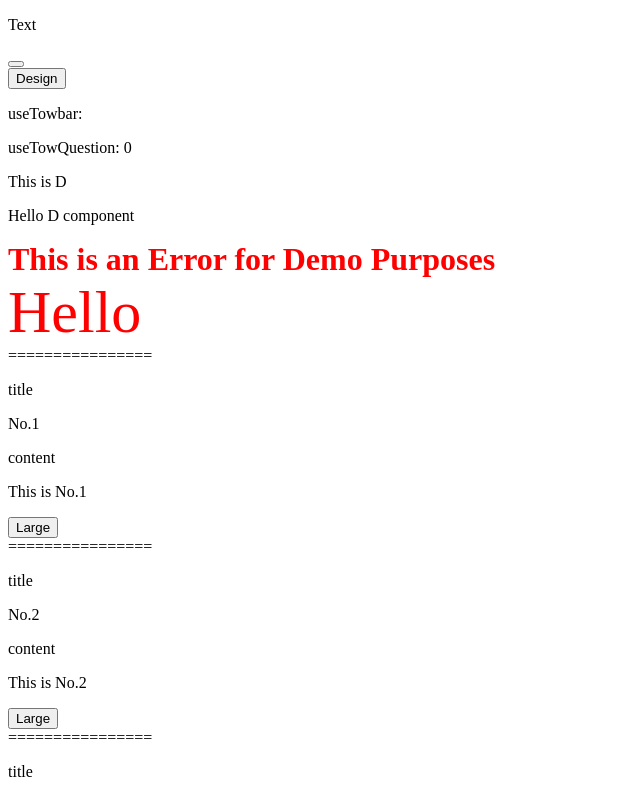
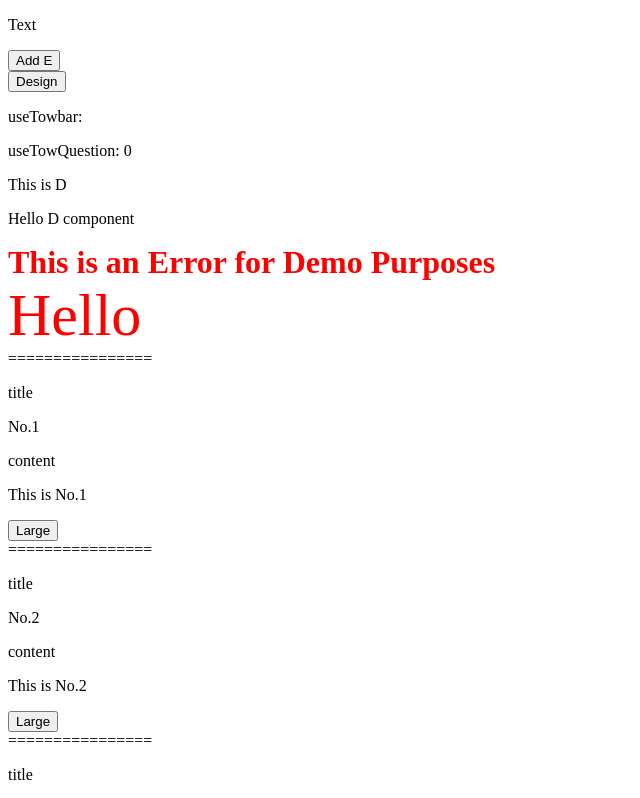
Before and after one commit to koyamal/pra_vue3, a Vue app in the folder vuePractive/: page / in a window 1280 px wide. Shown: the top 798 px of the page, without its empty margins (0-640 px from the left). Built offline with nearby package versions, Linux system fonts and the light colour scheme.

Commit message:
Edit E component

```diff
--- a/vuePractive/src/components/atom/E.vue
+++ b/vuePractive/src/components/atom/E.vue
@@ -11,6 +11,6 @@ export default {
 <template>
   <div>
     <p>{{ count }}</p>
-    <button @click="() => count += 'T'"></button>
+    <button @click="() => count += 'E'">Add E</button>
   </div>
 </template>
```
